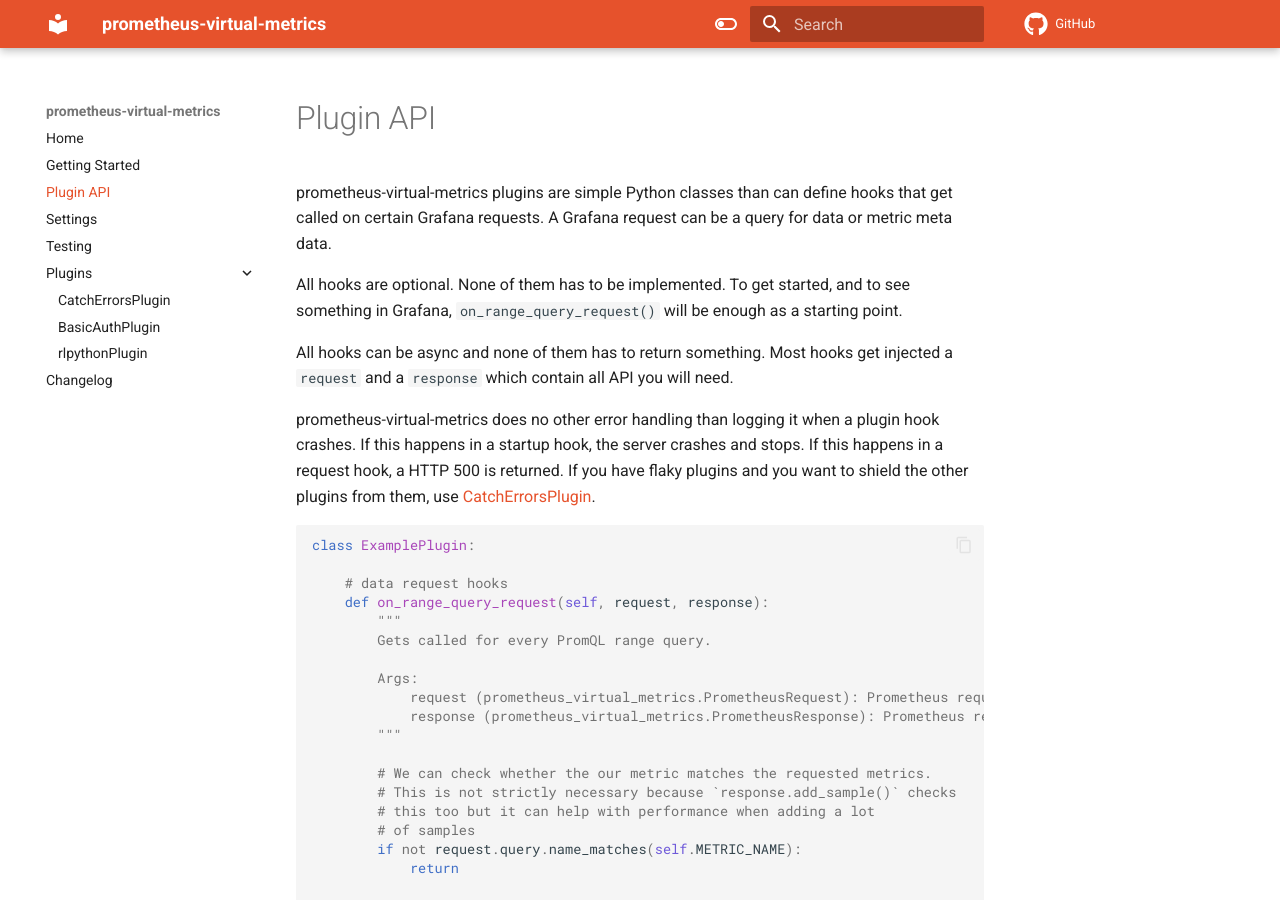
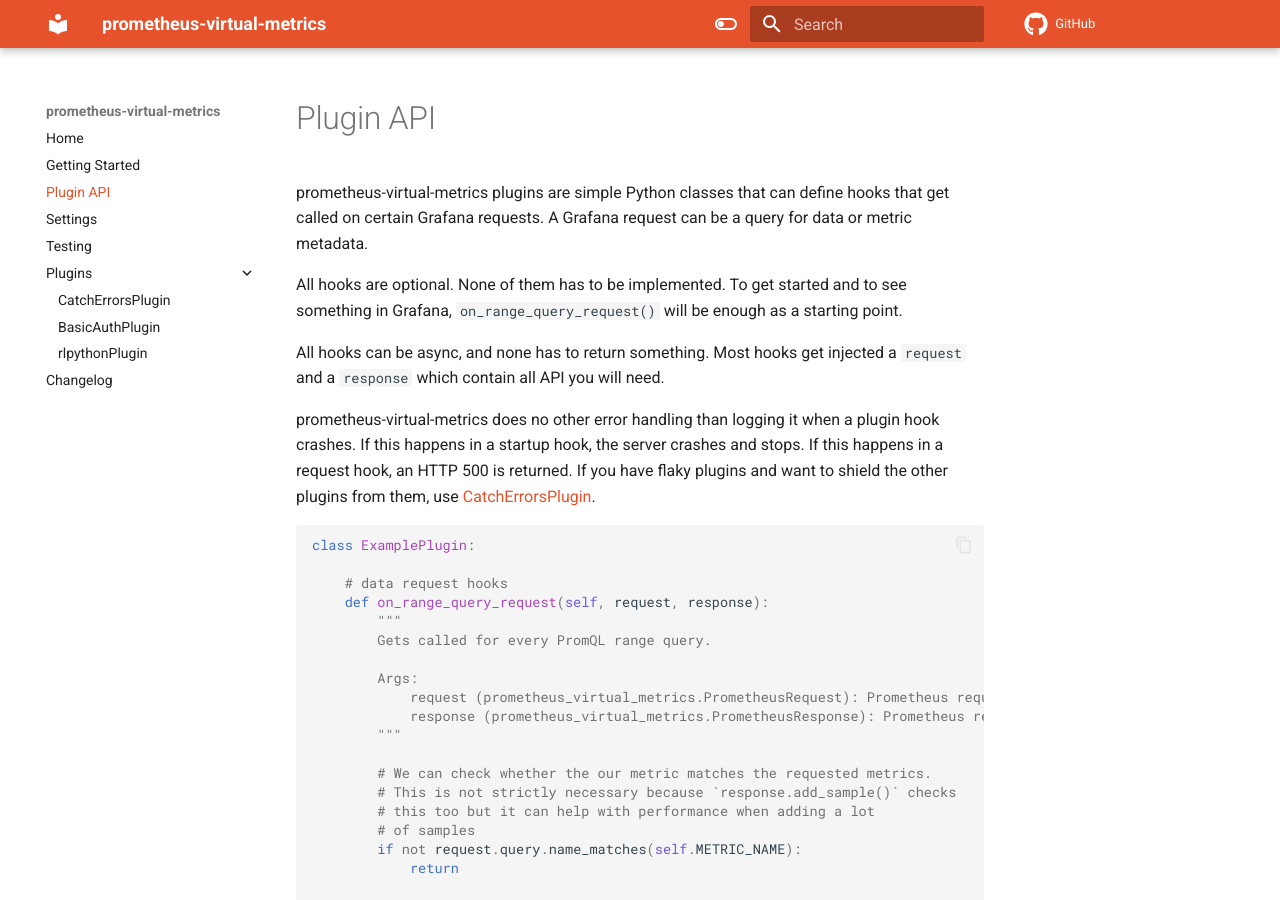
Before and after one commit to fscherf/prometheus-virtual-metrics, an MkDocs documentation site: the page built from doc/docs/plugin-api.md, in a window 1280 px wide and 900 px high. Built offline with MkDocs 1.6.1 and Material for MkDocs 9.7.7, drawn with Linux system fonts in a browser that asks for light colours; comment, search, counter and statistics services are not loaded.

Commit message:
doc: fix spelling mistakes
Signed-off-by: Florian Scherf <mail@florianscherf.de>

````diff
--- a/doc/docs/plugin-api.md
+++ b/doc/docs/plugin-api.md
@@ -1,20 +1,20 @@
 # Plugin API
 
-prometheus-virtual-metrics plugins are simple Python classes than can define
-hooks that get called on certain Grafana requests. A Grafana request can be
-a query for data or metric meta data.
+prometheus-virtual-metrics plugins are simple Python classes that can define
+hooks that get called on certain Grafana requests. A Grafana request can be a
+query for data or metric metadata.
 
-All hooks are optional. None of them has to be implemented. To get started,
-and to see something in Grafana, `on_range_query_request()` will be enough as
-a starting point.
+All hooks are optional. None of them has to be implemented. To get started and
+to see something in Grafana, `on_range_query_request()` will be enough as a
+starting point.
 
-All hooks can be async and none of them has to return something. Most hooks get
+All hooks can be async, and none has to return something. Most hooks get
 injected a `request` and a `response` which contain all API you will need.
 
 prometheus-virtual-metrics does no other error handling than logging it when a
 plugin hook crashes. If this happens in a startup hook, the server crashes and
-stops. If this happens in a request hook, a HTTP 500 is returned.
-If you have flaky plugins and you want to shield the other plugins from them,
+stops. If this happens in a request hook, an HTTP 500 is returned.
+If you have flaky plugins and want to shield the other plugins from them,
 use [CatchErrorsPlugin](plugins/catch-errors.md).
 ```python
 class ExamplePlugin:
````
Also changed, not shown: doc/docs/getting-started.md (+2 -2 lines), doc/docs/index.md (+3 -3 lines), 1 other file.
